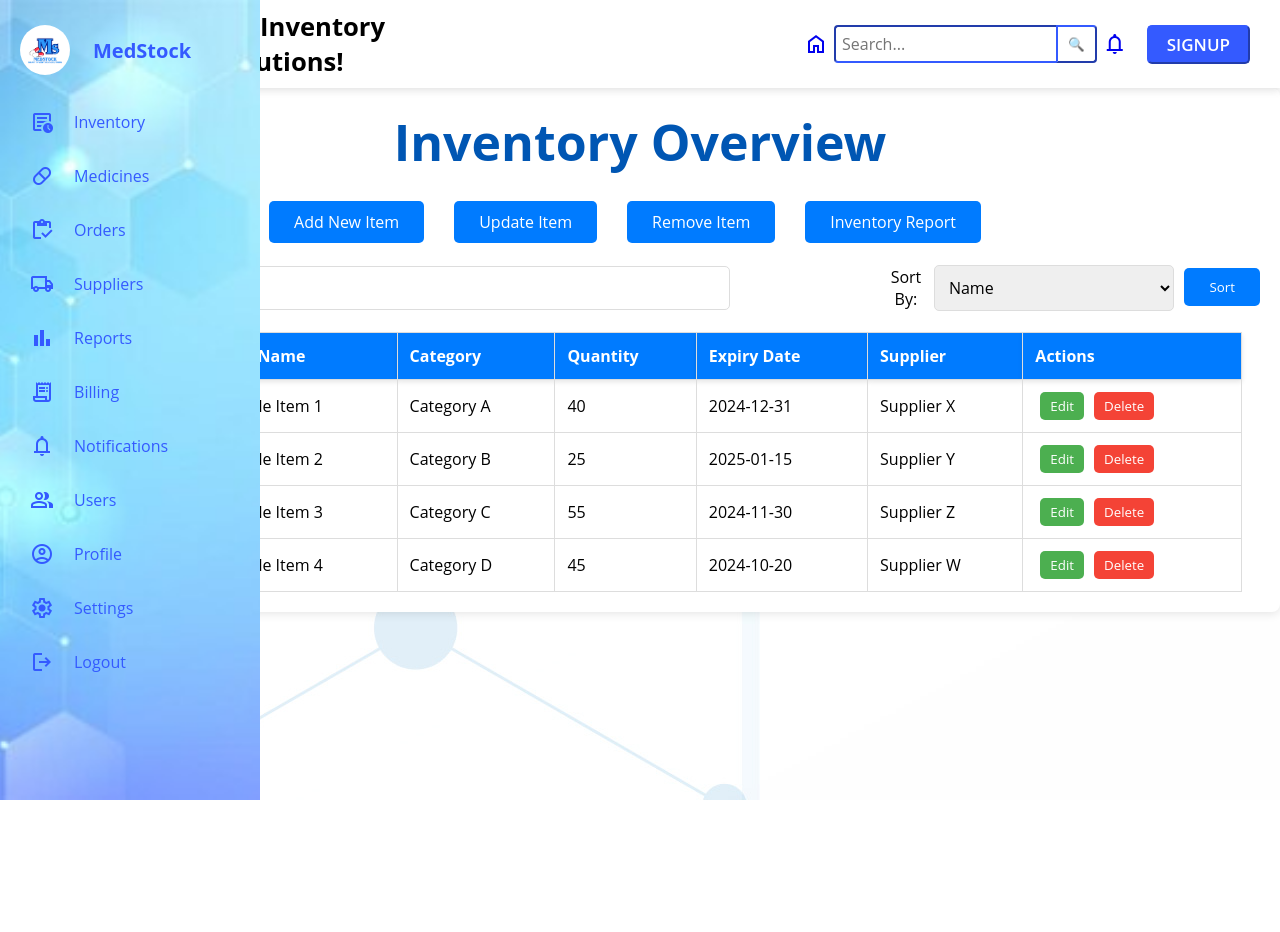
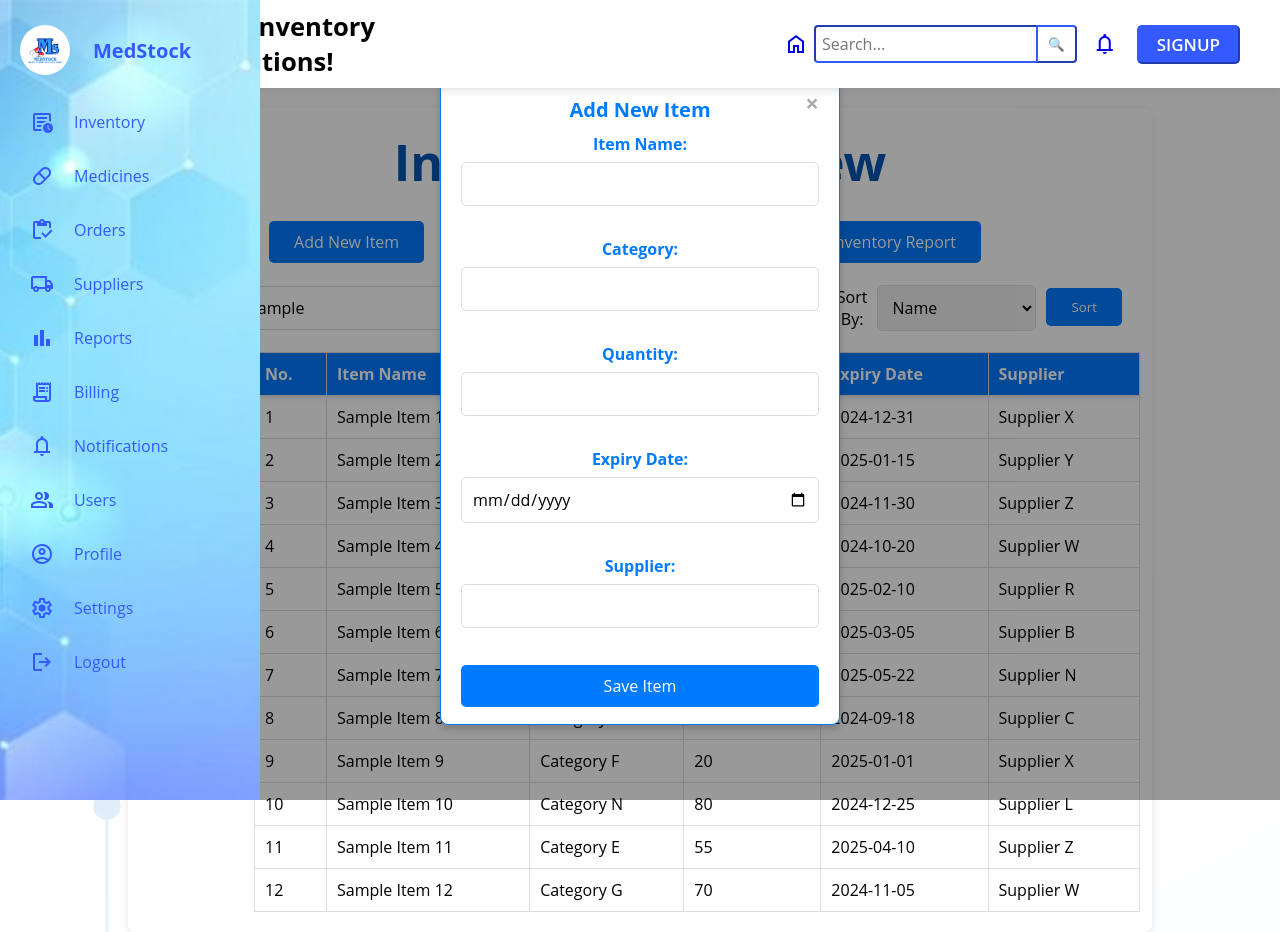
Before and after one commit to dnm10/New-MedStock, a React (Create React App) app in the folder medstock-app/: page /Inventory in a window 1280 px wide. Both pictures are taken after typing "Sample" into the empty fields and a click on the button "Add New Item". Before the commit the page ends 800 px from the top, so only its background shows below. Built offline with nearby package versions, Linux system fonts and the light colour scheme.

Commit message:
done with add item form

```diff
--- a/medstock-app/public/index.html
+++ b/medstock-app/public/index.html
@@ -26,7 +26,7 @@
       work correctly both with client-side routing and a non-root public URL.
       Learn how to configure a non-root public URL by running `npm run build`.
     -->
-    <title>React App</title>
+    <title>MedStock</title>
   </head>
   <body>
     <noscript>You need to enable JavaScript to run this app.</noscript>
--- a/medstock-app/src/Components/Inventory.css
+++ b/medstock-app/src/Components/Inventory.css
@@ -217,3 +217,63 @@ form button[type="submit"]:active {
 #removeItemName {
     font-weight: bold;
 }
+
+.container {
+    margin: 20px auto;
+    width: 80%;
+  }
+
+  .controls {
+    margin-bottom: 20px;
+  }
+
+  button {
+    padding: 10px 15px;
+    margin-right: 10px;
+    cursor: pointer;
+  }
+
+  .modal {
+    position: fixed;
+    z-index: 1;
+    left: 0;
+    top: 0;
+    width: 100%;
+    height: 100%;
+    overflow: auto;
+    background-color: rgba(0, 0, 0, 0.4);
+    display: flex;
+    justify-content: center;
+    align-items: center;
+  }
+
+  .modal-content {
+    background-color: #fff;
+    padding: 20px;
+    border-radius: 8px;
+    position: relative;
+    height: 650px;
+    width: 400px;
+  }
+
+  .close-btn {
+    position: absolute;
+    top: 10px;
+    right: 20px;
+    font-size: 24px;
+    font-weight: bold;
+    color: #aaa;
+    cursor: pointer;
+  }
+
+  .close-btn:hover {
+    color: #000;
+  }
+
+
+
+  table th, table td {
+    border: 1px solid #ddd;
+    padding: 10px;
+    text-align: left;
+  }
--- a/medstock-app/src/Components/Inventory.js
+++ b/medstock-app/src/Components/Inventory.js
@@ -5,11 +5,68 @@ export default function Inventory() {
   const [inventory, setInventory] = useState([
     { id: 1, name: 'Sample Item 1', category: 'Category A', quantity: 40, expiryDate: '2024-12-31', supplier: 'Supplier X' },
     { id: 2, name: 'Sample Item 2', category: 'Category B', quantity: 25, expiryDate: '2025-01-15', supplier: 'Supplier Y' },
-    { id: 3, name: 'Sample Item 3', category: 'Category C', quantity: 55, expiryDate: '2024-11-30', supplier: 'Supplier Z' },
+    { id: 3, name: 'Sample Item 3', category: 'Category C', quantity: 60, expiryDate: '2024-11-30', supplier: 'Supplier Z' },
     { id: 4, name: 'Sample Item 4', category: 'Category D', quantity: 45, expiryDate: '2024-10-20', supplier: 'Supplier W' },
+    { id: 5, name: 'Sample Item 5', category: 'Category R', quantity: 30, expiryDate: '2025-02-10', supplier: 'Supplier R' },
+    { id: 6, name: 'Sample Item 6', category: 'Category T', quantity: 50, expiryDate: '2025-03-05', supplier: 'Supplier B' },
+    { id: 7, name: 'Sample Item 7', category: 'Category H', quantity: 15, expiryDate: '2025-05-22', supplier: 'Supplier N' },
+    { id: 8, name: 'Sample Item 8', category: 'Category A', quantity: 35, expiryDate: '2024-09-18', supplier: 'Supplier C' },
+    { id: 9, name: 'Sample Item 9', category: 'Category F', quantity: 20, expiryDate: '2025-01-01', supplier: 'Supplier X' },
+    { id: 10, name: 'Sample Item 10', category: 'Category N', quantity: 80, expiryDate: '2024-12-25', supplier: 'Supplier L' },
+    { id: 11, name: 'Sample Item 11', category: 'Category E', quantity: 55, expiryDate: '2025-04-10', supplier: 'Supplier Z' },
+    { id: 12, name: 'Sample Item 12', category: 'Category G', quantity: 70, expiryDate: '2024-11-05', supplier: 'Supplier W' },
+
   ]);
 
   const [filteredInventory, setFilteredInventory] = useState(inventory);
+  const [showAddModal, setShowAddModal] = useState(false);
+  const [newItem, setNewItem] = useState({
+    name: '',
+    category: '',
+    quantity: '',
+    expiryDate: '',
+    supplier: '',
+  });
+
+  const handleAddItem = () => {
+    setShowAddModal(true);
+  };
+
+  const closeAddModal = () => {
+    setShowAddModal(false);
+    setNewItem({ name: '', category: '', quantity: '', expiryDate: '', supplier: '' });
+  };
+
+  const handleInputChange = (e) => {
+    const { id, value } = e.target;
+    setNewItem({ ...newItem, [id]: value });
+  };
+
+  const handleSaveItem = (e) => {
+    e.preventDefault();
+
+    const newItemWithId = {
+      ...newItem,
+      id: inventory.length + 1,
+      quantity: parseInt(newItem.quantity, 10),
+    };
+
+    const updatedInventory = [...inventory, newItemWithId];
+    setInventory(updatedInventory);
+    setFilteredInventory(updatedInventory);
+    closeAddModal();
+  };
+
+  const handleSearch = () => {
+    const query = document.getElementById('searchBox').value.toLowerCase();
+    const filteredItems = inventory.filter(item =>
+      Object.values(item)
+        .join(' ')
+        .toLowerCase()
+        .includes(query)
+    );
+    setFilteredInventory(filteredItems);
+  };
 
   const handleSort = () => {
     const sortBy = document.getElementById('sortOptions').value;
@@ -25,23 +82,12 @@ export default function Inventory() {
     setFilteredInventory(sortedInventory);
   };
 
-  const handleSearch = () => {
-    const query = document.getElementById('searchBox').value.toLowerCase();
-    const filteredItems = inventory.filter(item =>
-      Object.values(item)
-        .join(' ') // Join all values of the item object into a single string
-        .toLowerCase()
-        .includes(query)
-    );
-    setFilteredInventory(filteredItems);
-  };
-
   return (
     <>
       <div className="container">
         <h1>Inventory Overview</h1>
         <div className="controls">
-          <button id="addItemBtn">Add New Item</button>
+          <button id="addItemBtn" onClick={handleAddItem}>Add New Item</button>
           <button id="updateItemBtn">Update Item</button>
           <button id="removeItemBtn">Remove Item</button>
           <button id="reportBtn">Inventory Report</button>
@@ -78,10 +124,9 @@ export default function Inventory() {
               <th>Quantity</th>
               <th>Expiry Date</th>
               <th>Supplier</th>
-              <th>Actions</th>
             </tr>
           </thead>
-          <tbody id="inventoryList">
+          <tbody>
             {filteredInventory.map((item, index) => (
               <tr key={item.id}>
                 <td>{index + 1}</td>
@@ -90,91 +135,69 @@ export default function Inventory() {
                 <td>{item.quantity}</td>
                 <td>{item.expiryDate}</td>
                 <td>{item.supplier}</td>
-                <td>
-                  <button className="edit-btn">Edit</button>
-                  <button className="delete-btn">Delete</button>
-                </td>
               </tr>
             ))}
           </tbody>
         </table>
       </div>
 
-      <div id="addItemModal" className="modal" style={{ display: 'none' }}>
+      {/* Add Item Modal */}
+      {showAddModal && (
+        <div className="modal">
           <div className="modal-content">
-          <span className="close-btn">&times;</span>
+            <span className="close-btn" onClick={closeAddModal}>&times;</span>
             <h2>Add New Item</h2>
-          <form id="addItemForm">
-            <label htmlFor="itemName">Item Name:</label>
-            <input type="text" id="itemName" required /><br />
+            <form id="addItemForm" onSubmit={handleSaveItem}>
+              <label htmlFor="name">Item Name:</label>
+              <input
+                type="text"
+                id="name"
+                value={newItem.name}
+                onChange={handleInputChange}
+                required
+              /><br />
 
               <label htmlFor="category">Category:</label>
-            <input type="text" id="category" required /><br />
+              <input
+                type="text"
+                id="category"
+                value={newItem.category}
+                onChange={handleInputChange}
+                required
+              /><br />
 
               <label htmlFor="quantity">Quantity:</label>
-            <input type="number" id="quantity" required /><br />
+              <input
+                type="number"
+                id="quantity"
+                value={newItem.quantity}
+                onChange={handleInputChange}
+                required
+              /><br />
 
               <label htmlFor="expiryDate">Expiry Date:</label>
-            <input type="date" id="expiryDate" required /><br />
+              <input
+                type="date"
+                id="expiryDate"
+                value={newItem.expiryDate}
+                onChange={handleInputChange}
+                required
+              /><br />
 
               <label htmlFor="supplier">Supplier:</label>
-            <input type="text" id="supplier" required /><br />
-
-            <label htmlFor="minStock">Minimum Stock Level:</label>
-            <input type="number" id="minStock" required /><br />
-
-            <label htmlFor="itemImage">Add Image:</label>
-            <input type="file" id="itemImage" /><br />
+              <input
+                type="text"
+                id="supplier"
+                value={newItem.supplier}
+                onChange={handleInputChange}
+                required
+              /><br />
 
               <button type="submit">Save Item</button>
             </form>
           </div>
         </div>
-
-      <div id="removeModal" className="modal">
-        <div className="modal-content">
-          <span id="closeRemoveModal" className="close">&times;</span>
-          <h2>Remove Item</h2>
-
-          <label htmlFor="removeItemDropdown">Select Item to Remove:</label>
-          <select id="removeItemDropdown">
-            <option value="">--Select an Item--</option>
-          </select>
-
-          <p>Are you sure you want to remove this item: <strong id="removeItemName"></strong>?</p>
-
-          <div className="action-buttons">
-            <button id="confirmRemoveBtn">Confirm Remove</button>
-            <button id="cancelRemoveBtn">Cancel</button>
-          </div>
-        </div>
-      </div>
-
-      <div id="updateItemModal" className="modal">
-        <div className="modal-content">
-          <span className="close-update-btn">&times;</span>
-          <h2>Update Item</h2>
-          <label htmlFor="updateItemSelect">Select Item to Update:</label>
-          <select id="updateItemSelect" required>
-            <option value="">-- Select an Item --</option>
-          </select>
-
-          <div id="updateItemDetails" style={{ display: 'none' }}>
-            <label htmlFor="updateItemName">Item Name:</label>
-            <input type="text" id="updateItemName" required />
-            <label htmlFor="updateCategory">Category:</label>
-            <input type="text" id="updateCategory" required />
-            <label htmlFor="updateQuantity">Quantity:</label>
-            <input type="number" id="updateQuantity" required />
-            <label htmlFor="updateExpiryDate">Expiry Date:</label>
-            <input type="date" id="updateExpiryDate" required />
-            <label htmlFor="updateSupplier">Supplier:</label>
-            <input type="text" id="updateSupplier" required />
-          </div>
-
-          <button id="confirmUpdateBtn">Confirm Update</button>
-        </div>
-      </div>
+      )}
     </>
   );
 }
```
Lines whose indentation alone changed are shown as unchanged.
